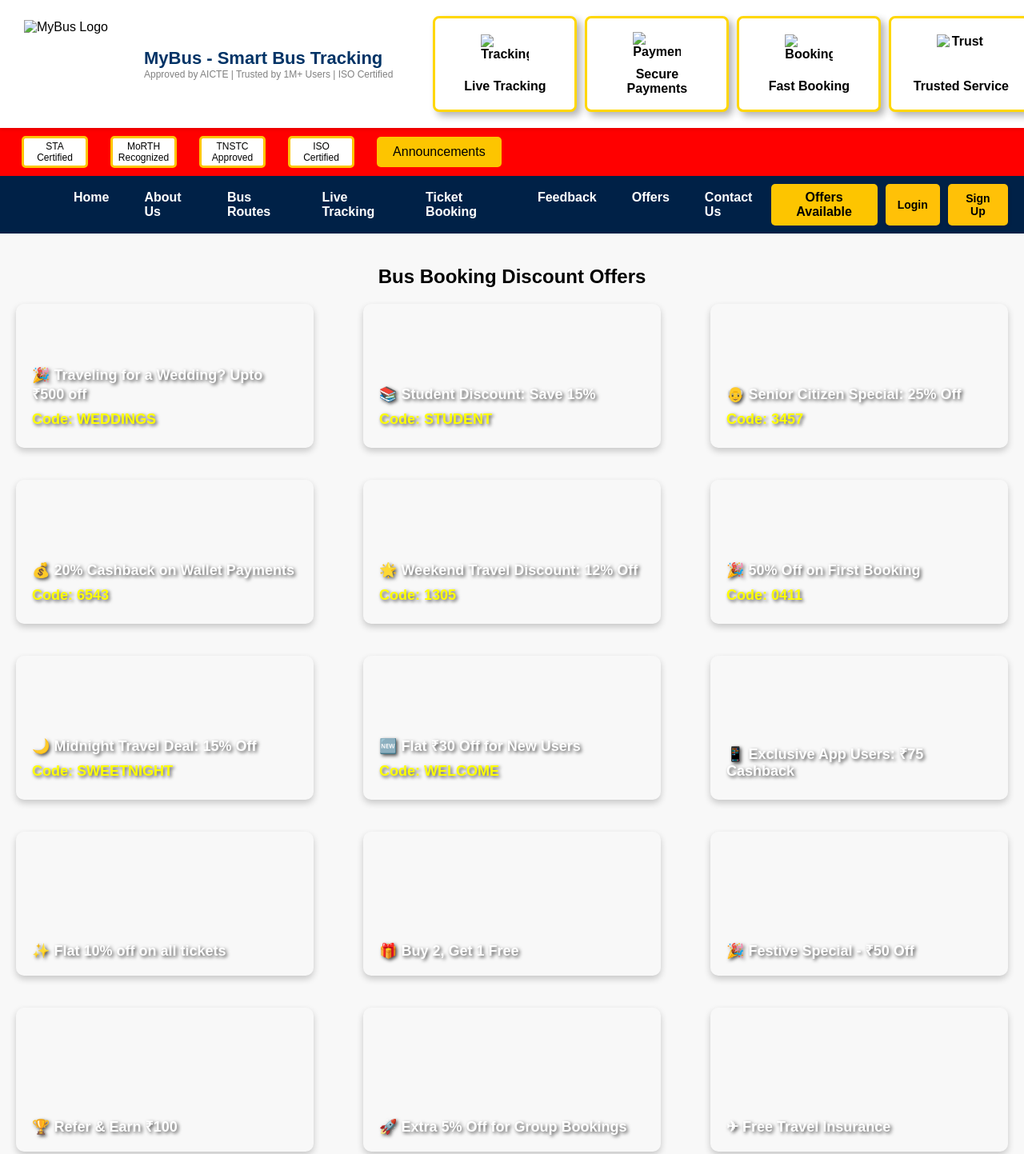
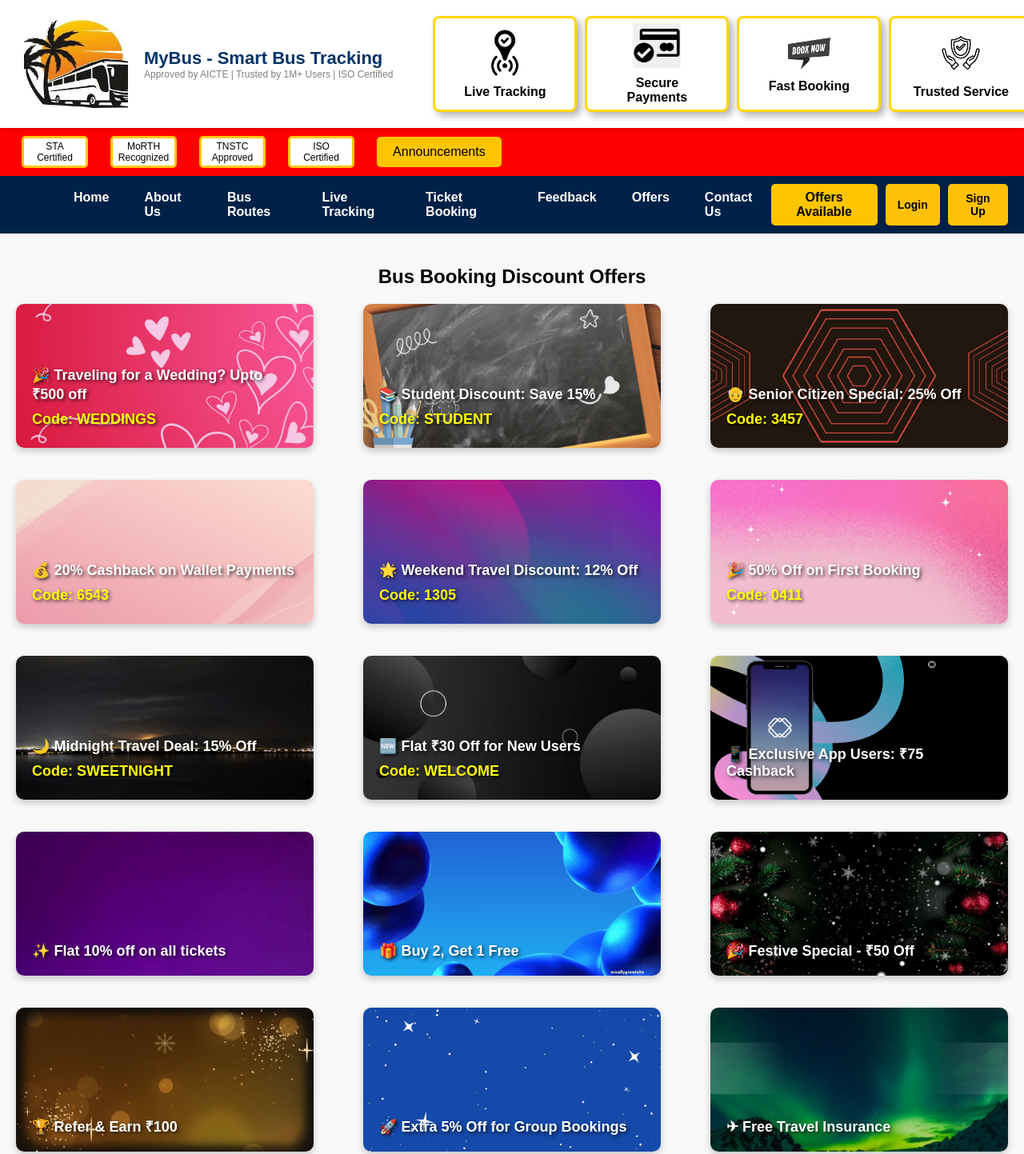
Before and after one commit to Roshini1305/MYBUS_PROJECT, a website: page offer.html in a window 1280 px wide. Shown: the top 1443 px of the page at 80% size. Drawn offline with Linux system fonts and the light colour scheme; the site is published under a folder, as on GitHub Pages, so addresses that start at the root find nothing.

Commit message:
first commit

```diff
--- a/offer.html
+++ b/offer.html
@@ -496,21 +496,21 @@
         }
 
         /* Background Images for Each Offer */
-        .offer-wedding { background-image: url('/images/wedding-offer.jpg'); }
-        .offer-student { background-image: url('/images/student-discount.jpg'); }
-        .offer-senior { background-image: url('/images/senior-special.jpg'); }
-        .offer-wallet { background-image: url('/images/wallet-cashback.jpg'); }
-        .offer-weekend { background-image: url('/images/weekend-travel.jpg'); }
-        .offer-first { background-image: url('/images/first-booking.jpg'); }
-        .offer-midnight { background-image: url('/images/midnight-travel.jpg'); }
-        .offer-newuser { background-image: url('/images/new-user.jpg'); }
-        .offer-appuser { background-image: url('/images/app-user.jpg'); }
-        .offer-alltickets{ background-image: url('/images/alltickets.jpg'); }
-        .offer-buytwo { background-image: url('/images/buytwo.jpg'); }
-        .offer-festive { background-image: url('/images/festive.jpg'); }
-        .offer-refer { background-image: url('/images/refer.jpg'); }
-        .offer-group { background-image: url('/images/group.jpg'); }
-        .offer-insurance { background-image: url('/images/insurance.jpg'); }
+        .offer-wedding { background-image: url('./images/wedding-offer.jpg'); }
+        .offer-student { background-image: url('./images/student-discount.jpg'); }
+        .offer-senior { background-image: url('./images/senior-special.jpg'); }
+        .offer-wallet { background-image: url('./images/wallet-cashback.jpg'); }
+        .offer-weekend { background-image: url('./images/weekend-travel.jpg'); }
+        .offer-first { background-image: url('./images/first-booking.jpg'); }
+        .offer-midnight { background-image: url('./images/midnight-travel.jpg'); }
+        .offer-newuser { background-image: url('./images/new-user.jpg'); }
+        .offer-appuser { background-image: url('./images/app-user.jpg'); }
+        .offer-alltickets{ background-image: url('./images/alltickets.jpg'); }
+        .offer-buytwo { background-image: url('./images/buytwo.jpg'); }
+        .offer-festive { background-image: url('./images/festive.jpg'); }
+        .offer-refer { background-image: url('./images/refer.jpg'); }
+        .offer-group { background-image: url('./images/group.jpg'); }
+        .offer-insurance { background-image: url('./images/insurance.jpg'); }
 
     </style>
     </head>
@@ -519,7 +519,7 @@
     <!-- Header Section -->
     <div class="header">
         <div class="logo">
-            <img src="/images/bus logo.png" alt="MyBus Logo">
+            <img src="./images/bus logo.png" alt="MyBus Logo">
             <div class="header-text">
                 <h1>MyBus - Smart Bus Tracking</h1>
                 <p class="sub-text">Approved by AICTE | Trusted by 1M+ Users | ISO Certified</p>
@@ -528,11 +528,11 @@
 
         <!-- Approval Boxes -->
         <div class="approvals">
-            <div class="box"><img src="/images/live tracking.jpg" alt="Tracking">Live Tracking</div>
-            <div class="box"><img src="/images/payment .jpg" alt="Payments">Secure Payments</div>
-            <div class="box"><img src="/images/book.jpg" alt="Booking">Fast Booking</div>
-            <div class="box"><img src="/images/bus.jpg" alt="Trust">Trusted Service</div>
-            <div class="box"><img src="/images/customer.jpg" alt="Support">Customer Support</div>
+            <div class="box"><img src="./images/live tracking.jpg" alt="Tracking">Live Tracking</div>
+            <div class="box"><img src="./images/payment .jpg" alt="Payments">Secure Payments</div>
+            <div class="box"><img src="./images/book.jpg" alt="Booking">Fast Booking</div>
+            <div class="box"><img src="./images/bus.jpg" alt="Trust">Trusted Service</div>
+            <div class="box"><img src="./images/customer.jpg" alt="Support">Customer Support</div>
         </div>
     </div>
     <!-- Running Animation Section -->
```
Also changed, not shown: about.html (+8 -8 lines), availableseats.html (+5 -5 lines), busroutes.html (+7 -7 lines), contactus.html (+6 -6 lines), index.html (+10 -3 lines), live_location.html (+6 -6 lines), new.html (+6 -6 lines), services.html (+13 -13 lines), ticket.html (+6 -6 lines).
